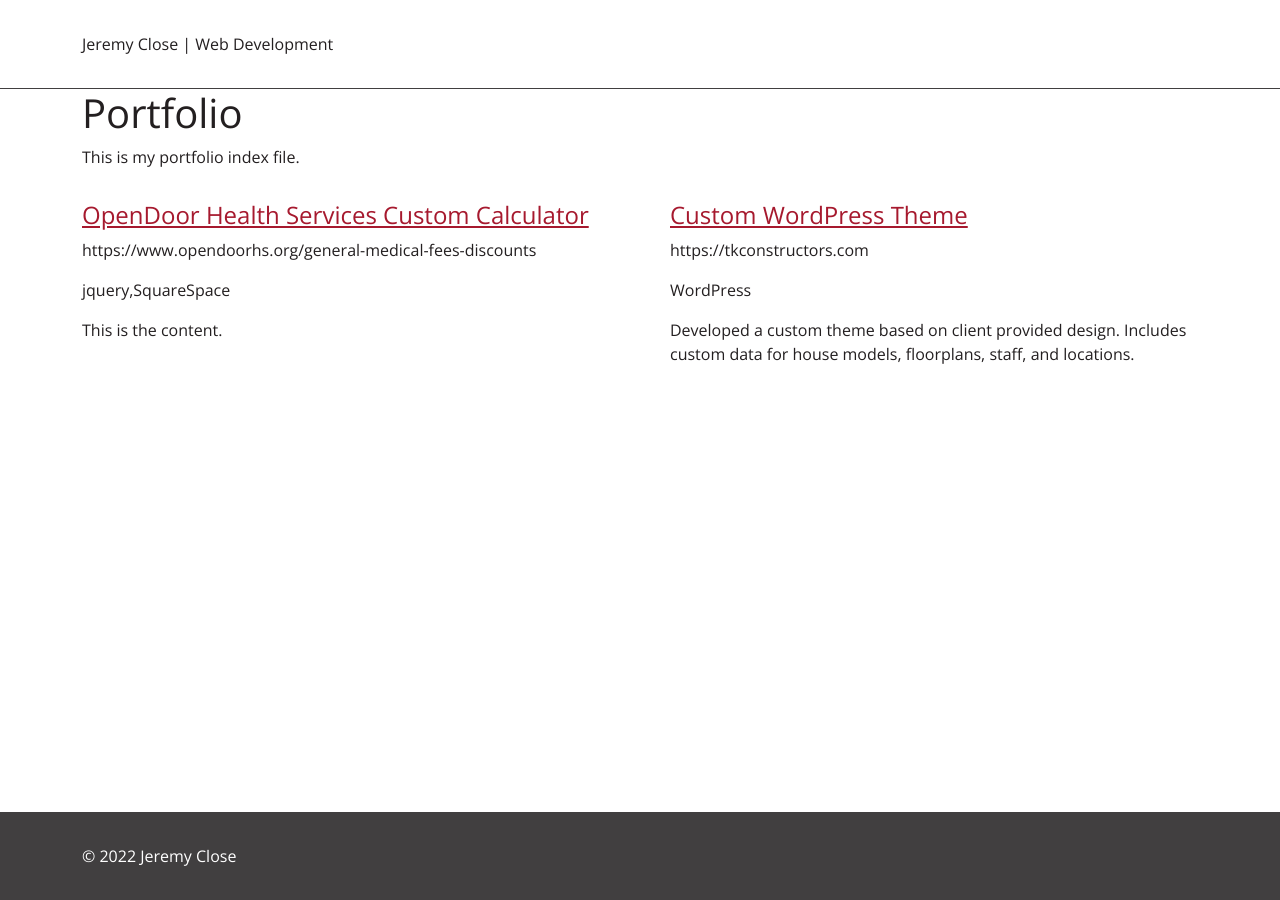
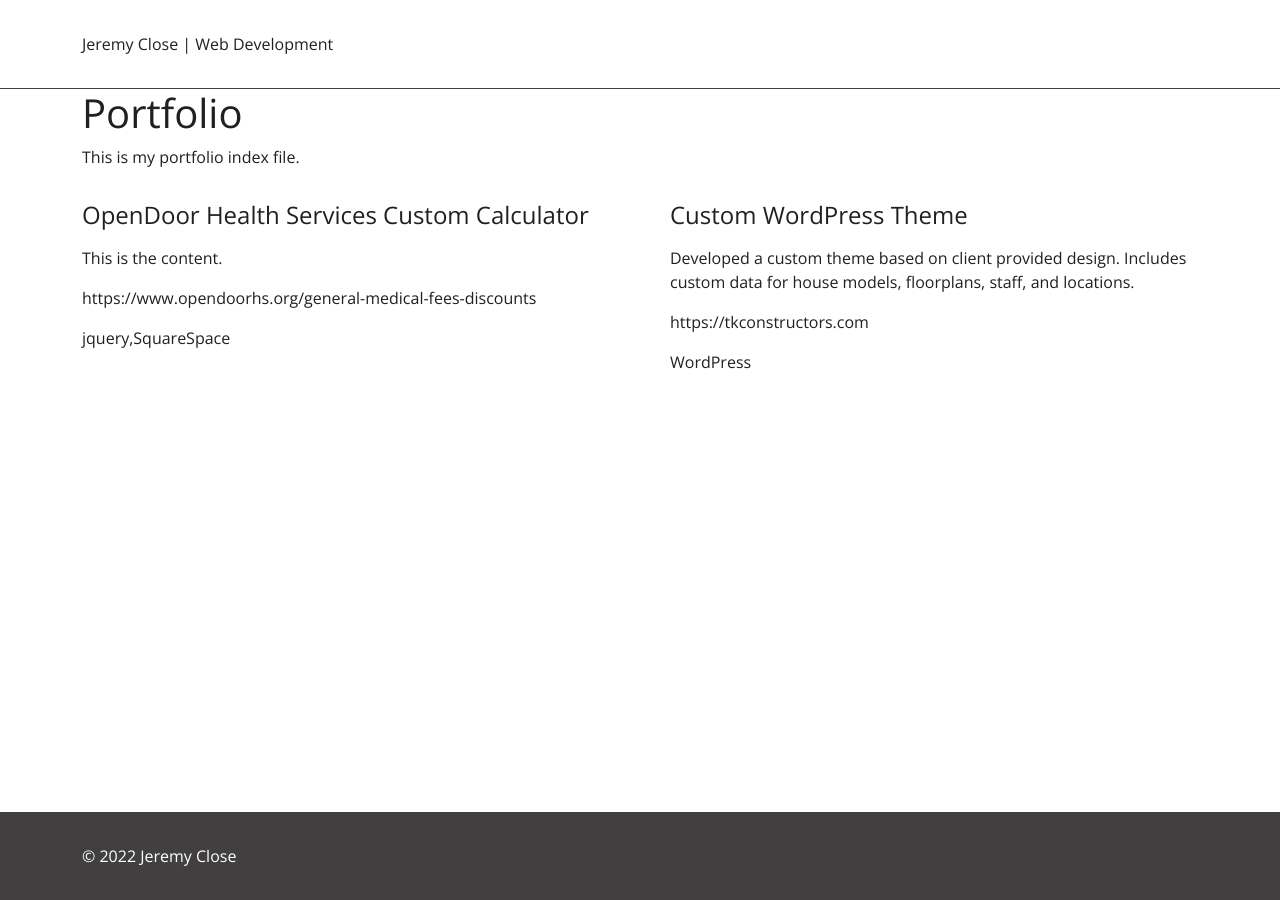
Before and after one commit to jkclose/jkclose.github.io, a Jekyll site: the page built from index.html, in a window 1280 px wide. Built offline with Jekyll 4.4.1, drawn with Linux system fonts in a browser that asks for light colours; nearby versions of some CDN libraries.

Commit message:
Project Collection testing

```diff
--- a/_includes/projects.html
+++ b/_includes/projects.html
@@ -1,16 +1,20 @@
 {% if site.projects %}
 <div class="items">
     {% for project in site.projects %}
-    <div class="item">
-        <h3>
-            <a href="{{ project.url }}">
+    <article class="item">
+        <header>
+            <h3>
                 {{ project.title }}
-            </a>
-        </h3>
-        <p>{{ project.project-url }}</p>
-        <p>{{ project.categories }}</p>
-        <p>{{ project.content | markdownify }}</p>
-    </div>
+            </h3>
+        </header>
+        <section>
+            <p>{{ project.content | markdownify }}</p>
+        </section>
+        <footer>
+            <p>{{ project.project-url }}</p>
+            <p>{{ project.categories }}</p>
+        </footer>
+    </article>
     {% endfor %}
 </div>
 {% endif %}
```
